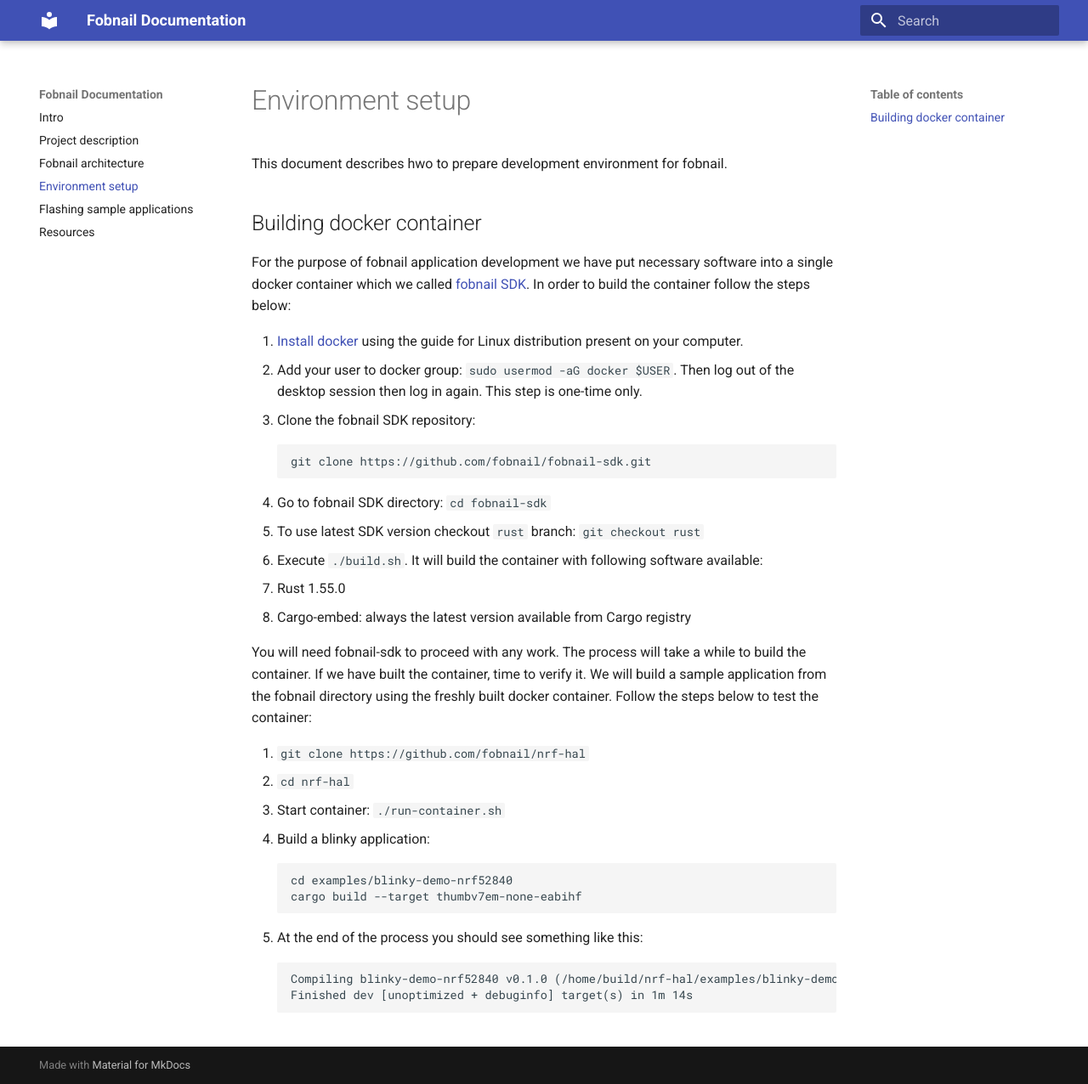
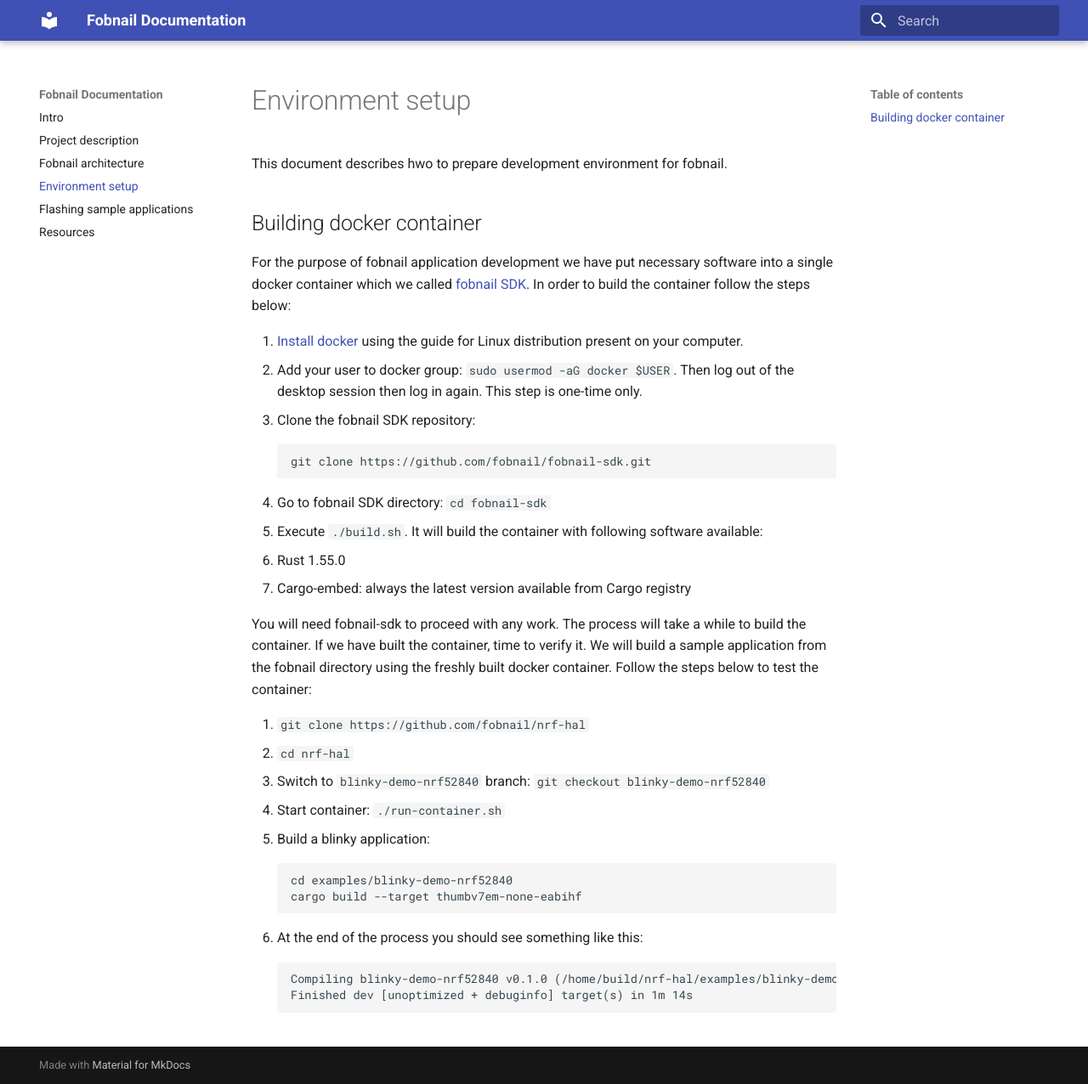
Before and after one commit to fobnail/docs, an MkDocs documentation site: the page built from docs/environment.md, in a window 1280 px wide and 1276 px high. Shown: the whole window at 85% size. Built offline with MkDocs 1.6.1 and Material for MkDocs 9.7.7, drawn with Linux system fonts in a browser that asks for light colours.

Commit message:
fixes after review

````diff
--- a/docs/environment.md
+++ b/docs/environment.md
@@ -17,8 +17,7 @@
    git clone https://github.com/fobnail/fobnail-sdk.git
    ```
 3. Go to fobnail SDK directory: `cd fobnail-sdk`
-4. To use latest SDK version checkout `rust` branch: `git checkout rust`
-5. Execute `./build.sh`. It will build the container with following software
+4. Execute `./build.sh`. It will build the container with following software
    available:
    - Rust 1.55.0
    - Cargo-embed: always the latest version available from Cargo registry
@@ -30,13 +29,14 @@
 
 1. `git clone https://github.com/fobnail/nrf-hal`
 2. `cd nrf-hal`
-3. Start container: `./run-container.sh`
-4. Build a blinky application:
+3. Switch to `blinky-demo-nrf52840` branch: `git checkout blinky-demo-nrf52840`
+4. Start container: `./run-container.sh`
+5. Build a blinky application:
    ```
    cd examples/blinky-demo-nrf52840
    cargo build --target thumbv7em-none-eabihf
    ```
-5. At the end of the process you should see something like this:
+6. At the end of the process you should see something like this:
    ```
    Compiling blinky-demo-nrf52840 v0.1.0 (/home/build/nrf-hal/examples/blinky-demo-nrf52840)
    Finished dev [unoptimized + debuginfo] target(s) in 1m 14s
````
Also changed, not shown: docs/flashing_samples.md (+2 -1 lines).
